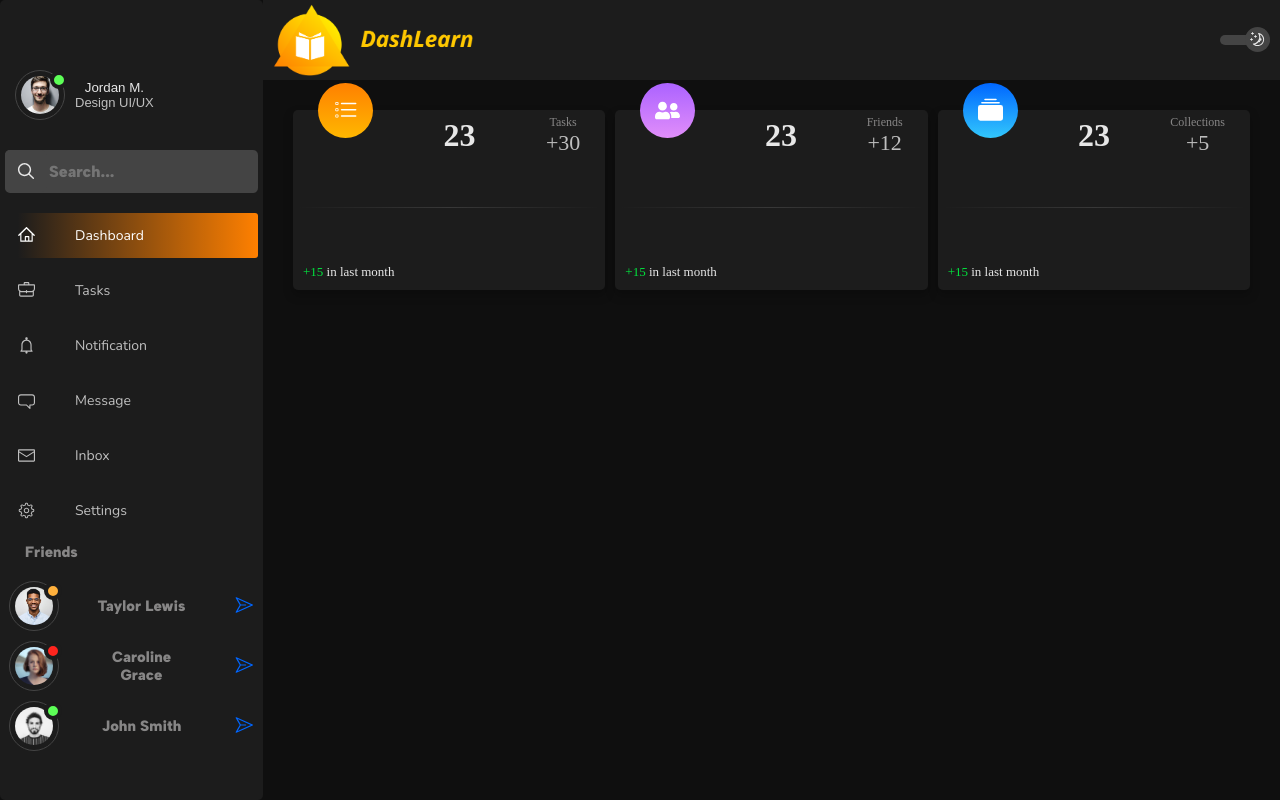
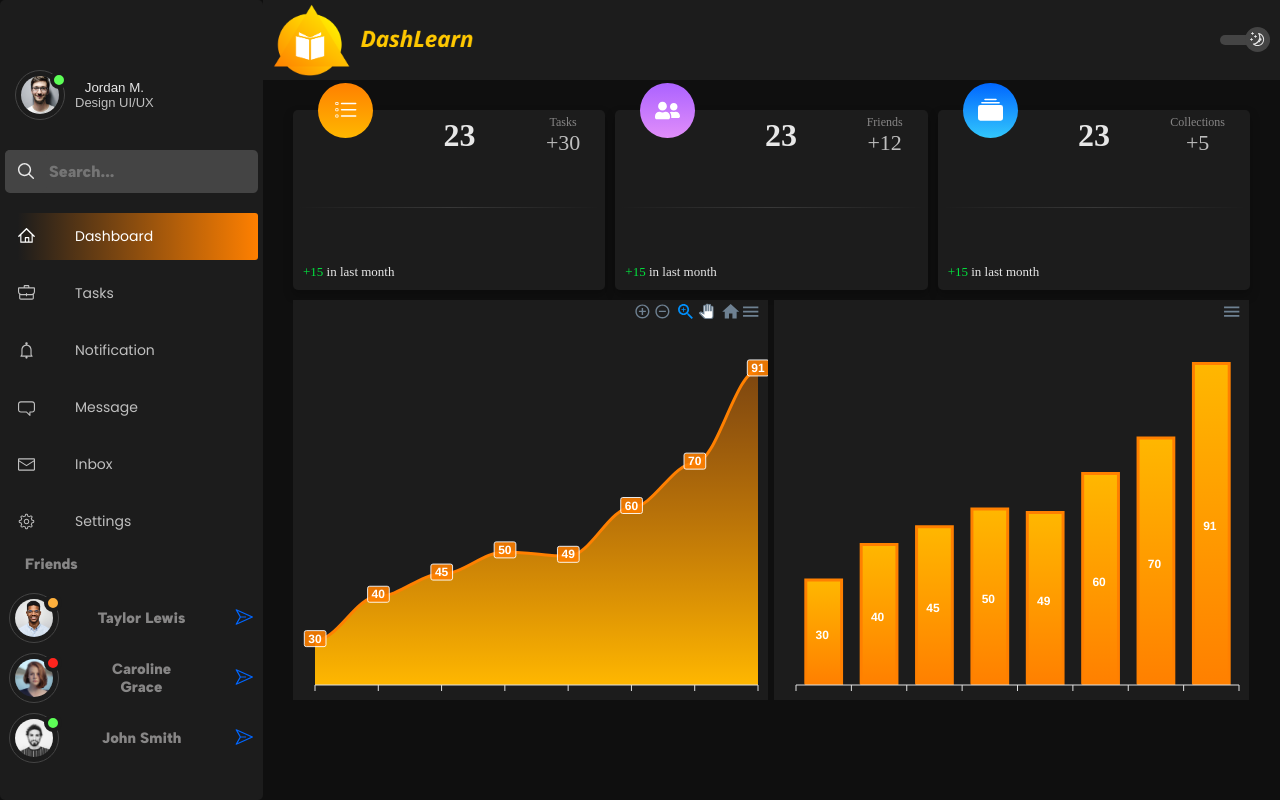
Before and after one commit to Jackson-SM/DashLearn, a React (Vite) app: page / in a window 1280 px wide. Built offline with nearby package versions, Linux system fonts and the light colour scheme; a web font is replaced by a local one.

Commit message:
feat: add charts

```diff
--- a/index.html
+++ b/index.html
@@ -2,13 +2,14 @@
 <html lang="en">
   <head>
     <meta charset="UTF-8" />
-    <link rel="icon" type="image/svg+xml" href="/src/assets/logo.png" />
+    <link rel="icon" type="image/svg+xml" href="/src/assets/logo_without_text.png" />
     <link rel="preconnect" href="https://fonts.googleapis.com">
     <link rel="preconnect" href="https://fonts.gstatic.com" crossorigin>
     <link href="https://fonts.googleapis.com/css2?family=Nunito&display=swap" rel="stylesheet">
     <link href="https://fonts.googleapis.com/css2?family=Albert+Sans:wght@900&display=swap" rel="stylesheet">
     <link href="https://fonts.googleapis.com/css2?family=MuseoModerno:wght@500&display=swap" rel="stylesheet">
     <link href="https://fonts.googleapis.com/css2?family=Montserrat&display=swap" rel="stylesheet">
+    <link href="https://fonts.googleapis.com/css2?family=Poppins&display=swap" rel="stylesheet">
     <meta name="viewport" content="width=device-width, initial-scale=1.0" />
     <title>DashLearn</title>
   </head>
--- a/package.json
+++ b/package.json
@@ -11,10 +11,10 @@
   },
   "dependencies": {
     "@radix-ui/react-icons": "^1.1.1",
-    "chart.js": "^4.2.1",
+    "apexcharts": "^3.39.0",
     "polished": "^4.2.2",
     "react": "^18.2.0",
-    "react-chartjs-2": "^5.2.0",
+    "react-apexcharts": "^1.4.0",
     "react-dom": "^18.2.0",
     "react-icons": "^4.7.1",
     "react-router-dom": "^6.7.0",
--- /dev/null
+++ b/src/pages/Dash/components/Charts/configCharts.ts
@@ -0,0 +1,60 @@
+import { ApexOptions } from 'apexcharts';
+import { DefaultTheme } from 'styled-components';
+
+type OptionsChartProps = {
+  options: ApexOptions;
+  series: ApexAxisChartSeries | ApexNonAxisChartSeries | undefined;
+};
+
+export function getConfigCharts(theme: DefaultTheme): OptionsChartProps {
+  const optionsChart: OptionsChartProps = {
+    options: {
+      chart: {
+        id: 'basic-bar',
+        background: theme.colors.backgroundLight,
+      },
+      colors: [theme.colors.primary, theme.colors.secundary, theme.colors.tertiary],
+      xaxis: {
+        categories: [1991, 1992, 1993, 1994, 1995, 1996, 1997, 1998],
+        labels: {
+          show: false,
+        },
+      },
+      yaxis: {
+        labels: {
+          show: false,
+        },
+      },
+      fill: {
+        type: 'gradient',
+        gradient: {
+          shade: 'dark',
+          gradientToColors: [theme.colors.primaryLight],
+          shadeIntensity: 1,
+          type: 'vertical',
+          opacityTo: 1,
+          stops: [0, 100, 100, 100],
+        },
+      },
+      grid: {
+        show: false,
+      },
+      stroke: {
+        show: true,
+        curve: 'smooth',
+        width: 3,
+      },
+      tooltip: {
+        enabled: false,
+      },
+    },
+    series: [
+      {
+        name: 'series-1',
+        data: [30, 40, 45, 50, 49, 60, 70, 91],
+      },
+    ],
+  };
+
+  return optionsChart;
+}
--- /dev/null
+++ b/src/pages/Dash/components/Charts/index.tsx
@@ -0,0 +1,18 @@
+import React from 'react';
+import * as SCharts from './styles';
+import ApexCharts from 'react-apexcharts';
+import { getConfigCharts } from './configCharts';
+import { useTheme } from '../../../../hooks/useTheme';
+
+export const Charts = () => {
+  const { theme } = useTheme();
+
+  const optionsCharts = getConfigCharts(theme);
+
+  return (
+    <SCharts.StyledCharts>
+      <ApexCharts options={optionsCharts.options} series={optionsCharts.series} type="area" height="400" />
+      <ApexCharts options={optionsCharts.options} series={optionsCharts.series} type="bar" height="400" />
+    </SCharts.StyledCharts>
+  );
+};
--- /dev/null
+++ b/src/pages/Dash/components/Charts/styles.ts
@@ -0,0 +1,7 @@
+import styled from 'styled-components';
+
+export const StyledCharts = styled.div`
+  display: grid;
+  grid-template-columns: repeat(2, minmax(300px, 1fr));
+  gap: 5px;
+`;
--- a/src/pages/Dash/index.tsx
+++ b/src/pages/Dash/index.tsx
@@ -1,8 +1,9 @@
 import React from 'react';
-import { CardDash } from './CardDash';
+import { CardDash } from './components/CardDash';
 import { CardsInfo, DashboardContainer, MainDash } from './styles';
 import { BsListTask, BsFillCollectionFill } from 'react-icons/bs';
 import { FaUserFriends } from 'react-icons/fa';
+import { Charts } from './components/Charts';
 
 export const Dash = () => {
   return (
@@ -13,6 +14,7 @@
           <CardDash title="Friends" amount={12} color="secondary" icon={<FaUserFriends />} />
           <CardDash title="Collections" amount={5} color="tertiary" icon={<BsFillCollectionFill />} />
         </CardsInfo>
+        <Charts />
       </MainDash>
     </DashboardContainer>
   );
--- a/src/pages/Dash/styles.ts
+++ b/src/pages/Dash/styles.ts
@@ -8,6 +8,9 @@
 
 export const MainDash = styled.div`
   width: 100%;
+  display: flex;
+  flex-direction: column;
+  gap: 10px;
 `;
 
 export const CardsInfo = styled.div`
--- a/src/styles/GlobalCss.ts
+++ b/src/styles/GlobalCss.ts
@@ -7,8 +7,11 @@
     box-sizing: border-box;
   }
 
+  html, body {
+    font-family: 'Poppins';
+  }
+
   body {
-    font-family: 'Nunito';
     background: ${(props) => props.theme.colors.background};
     color: ${(props) => props.theme.colors.text};
   }
```
Also changed, not shown: src/pages/Dash/components/CardDash/index.tsx (renamed from src/pages/Dash/CardDash/index.tsx), src/pages/Dash/components/CardDash/styles.ts (renamed from src/pages/Dash/CardDash/styles.ts), 2 other files (tests, documents, lock files or other folders).
